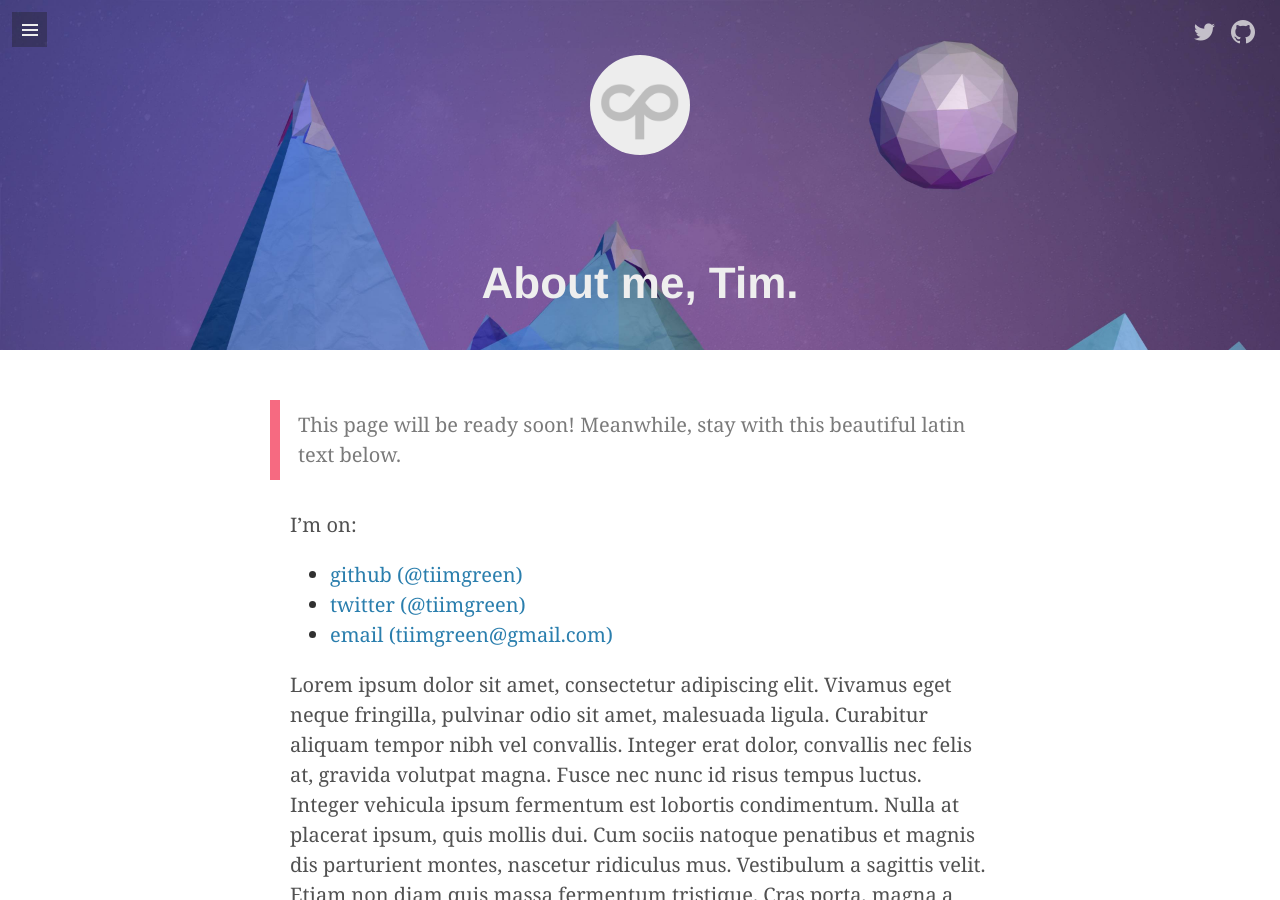
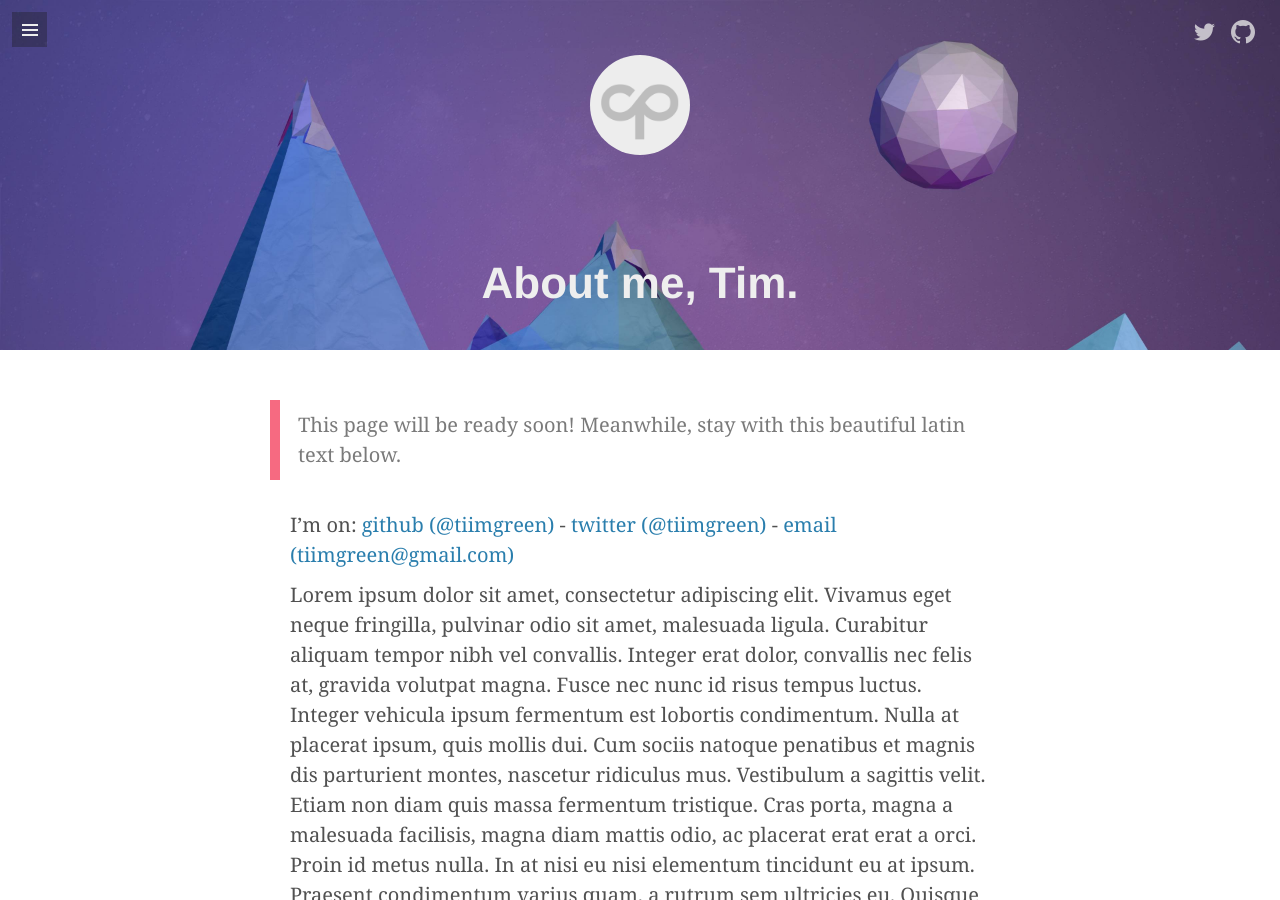
Before and after one commit to tiimgreen/tiimgreen.github.io, a Jekyll site: the page built from about.markdown, in a window 1280 px wide and 900 px high. Built offline with Jekyll 4.4.1, drawn with Linux system fonts in a browser that asks for light colours; some web fonts are replaced; Markdown is read by kramdown in place of the engine named in the settings.

```diff
--- a/about.md
+++ b/about.markdown
@@ -7,10 +7,7 @@ title: About me, Tim.
   This page will be ready soon! Meanwhile, stay with this beautiful latin text below.
 </div>
 
-I'm on:
-- [github (@tiimgreen)](http://github.com/tiimgreen)
-- [twitter (@tiimgreen)](http://twitter.com/tiimgreen)
-- [email (tiimgreen@gmail.com)](mailto:tiimgreen@gmail.com)
+I'm on: [github (@tiimgreen)](http://github.com/tiimgreen) - [twitter (@tiimgreen)](http://twitter.com/tiimgreen) - [email (tiimgreen@gmail.com)](mailto:tiimgreen@gmail.com)
 
 Lorem ipsum dolor sit amet, consectetur adipiscing elit. Vivamus eget neque fringilla, pulvinar odio sit amet, malesuada ligula. Curabitur aliquam tempor nibh vel convallis. Integer erat dolor, convallis nec felis at, gravida volutpat magna. Fusce nec nunc id risus tempus luctus. Integer vehicula ipsum fermentum est lobortis condimentum. Nulla at placerat ipsum, quis mollis dui. Cum sociis natoque penatibus et magnis dis parturient montes, nascetur ridiculus mus. Vestibulum a sagittis velit. Etiam non diam quis massa fermentum tristique. Cras porta, magna a malesuada facilisis, magna diam mattis odio, ac placerat erat erat a orci. Proin id metus nulla. In at nisi eu nisi elementum tincidunt eu at ipsum. Praesent condimentum varius quam, a rutrum sem ultricies eu. Quisque nisl sem, lobortis et laoreet mattis, faucibus at quam. Suspendisse potenti. Nunc eget purus eget metus convallis auctor eu in libero.
 
```
